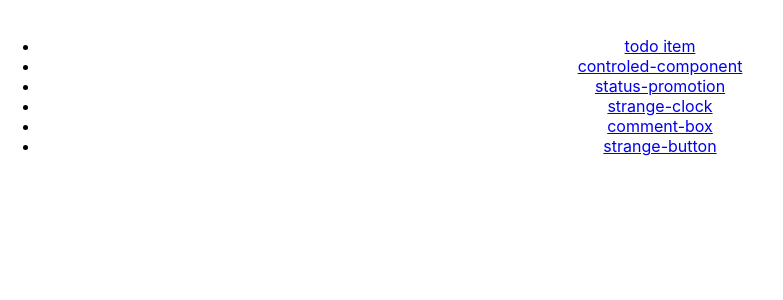
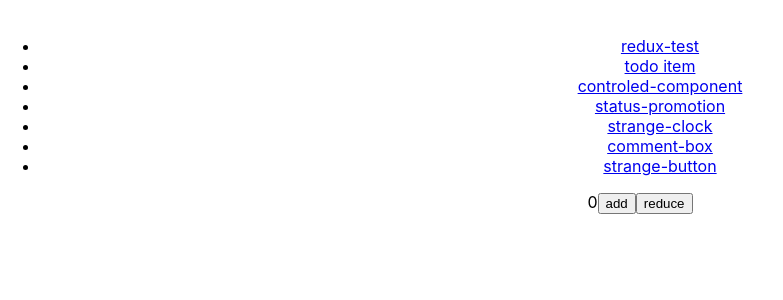
Before and after one commit to LingLingxia/my-react-demo, a React (Create React App) app: page /#/redux-test in a window 1280 px wide. Shown: the top 300 px of the page, without its empty margins (0-783 px from the left). Built offline with nearby package versions, Linux system fonts and the light colour scheme.

Commit message:
add redux

```diff
--- a/package.json
+++ b/package.json
@@ -6,9 +6,13 @@
     "@testing-library/jest-dom": "^4.2.4",
     "@testing-library/react": "^9.5.0",
     "@testing-library/user-event": "^7.2.1",
+    "lib": "file:../lib",
     "react": "^16.13.1",
     "react-dom": "^16.13.1",
-    "react-scripts": "3.4.1"
+    "react-router-dom": "^5.2.0",
+    "react-scripts": "3.4.1",
+    "redux": "^4.0.5",
+    "redux-thunk": "^2.3.0"
   },
   "scripts": {
     "start": "react-scripts start",
--- a/src/App.js
+++ b/src/App.js
@@ -1,6 +1,7 @@
 import React from 'react';
 import './App.css';
 import TextArea from './textarea'
+import ReduxTest from './redux'
 import StatusPromotion from './status-promotion'
 import TodoItem from './todo/todo';
 import Clock from './clock/clock'
@@ -8,7 +9,7 @@ import CommentBox from './comment-box/comment-box'
 import ThemeButton from './theme-context/theme-button'
 import ThemeButtonConsumer from './theme-context/theme-button-consumer'
 import { ThemeContext,themes } from './theme-context/theme-context'
-import { Link, Route } from 'react-router-dom'
+import { Link, Route, Switch ,Redirect } from 'react-router-dom'
 function Toolbar(props){
    return (
      <ThemeButton onClick={props.changeTheme}>
@@ -66,6 +67,9 @@ class App extends React.Component {
       <div className="App">
         <ul>
           <li>
+            <Link to="/redux-test">redux-test</Link>
+          </li>
+          <li>
             <Link to="/todo-item">todo item</Link>
           </li>
           <li>
@@ -84,6 +88,10 @@ class App extends React.Component {
              <Link to="/strange-button"> strange-button </Link>
           </li>
         </ul>
+        <Switch>
+            <Route path="/redux-test">
+              <ReduxTest></ReduxTest>
+            </Route>
             <Route path="/todo-item">
                 <input onChange={this.newTodoChange.bind(this)} value={this.state.inputValue}></input> <button onClick={this.addTodo.bind(this)}>add</button>
               { this.state.todos.map((item,index)=>{
@@ -112,6 +120,11 @@ class App extends React.Component {
                 </ThemeContext.Provider>
                 <ThemeButton />
             </Route>
+
+              {/* default to todo-item */}
+            <Redirect to="/todo-item"/>
+
+        </Switch>
       </div>
     );
   }
--- a/src/index.js
+++ b/src/index.js
@@ -2,10 +2,12 @@ import React from 'react';
 import ReactDOM from 'react-dom';
 import './index.css';
 import App from './App';
-import { HashRouter as Router,Route } from 'react-router-dom'
+import { HashRouter as Router,Route,Redirect } from 'react-router-dom'
 ReactDOM.render(
   <Router>
-    <Route path='/' component={App}></Route>
+    <Route path='/' component={App}>
+
+    </Route>
   </Router>,
   document.getElementById('root')
 );
--- /dev/null
+++ b/src/redux/index.js
@@ -0,0 +1,32 @@
+import React, { Component } from 'react';
+import { createStore } from 'redux'
+
+import  fun from 'lib';
+console.log(fun);
+function reduce (state=0,action){
+   switch(action.type){
+       case 'ADD':
+           state +=1; break;
+        case 'REDUCE':
+           state -=1; break;
+   }
+   return state;
+}
+const store = createStore(reduce);
+
+class reduxTest extends Component {
+    state = { count:store.getState() }
+    render() {
+        store.subscribe(()=>{
+            this.setState({ count: store.getState() });
+        })
+        return ( <div>
+            {this.state.count}
+            <button onClick={()=>{store.dispatch({type:'ADD'})}}>add</button>
+            <button onClick={()=>{store.dispatch({type:'REDUCE'})}}>reduce</button>
+            </div> );
+    }
+}
+
+
+export default reduxTest;
```
Also changed, not shown: public/1.html (added, +11 -0 lines), src/vue-react-compare.md (+4 -0 lines). Lines whose indentation alone changed are shown as unchanged.
